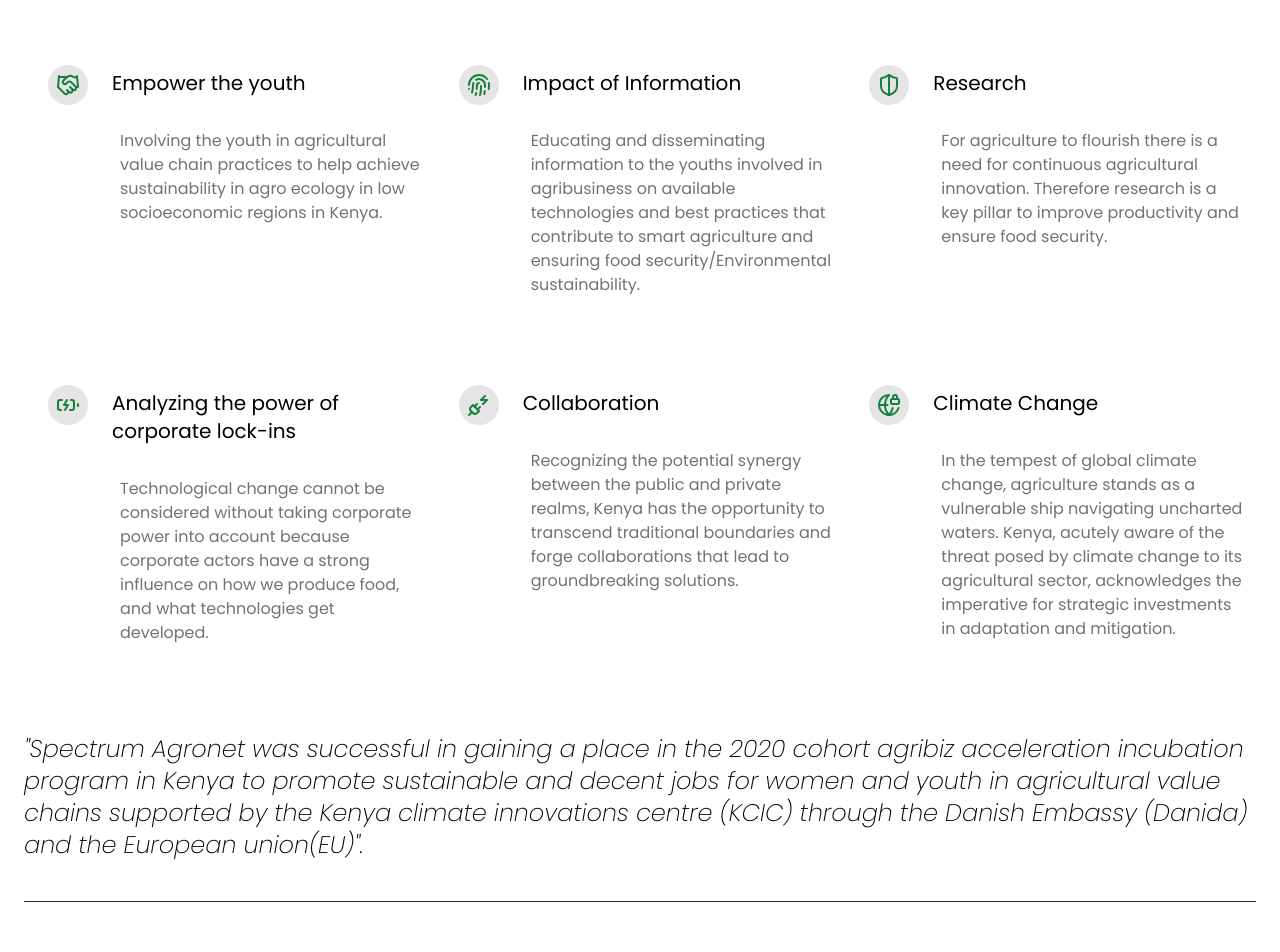
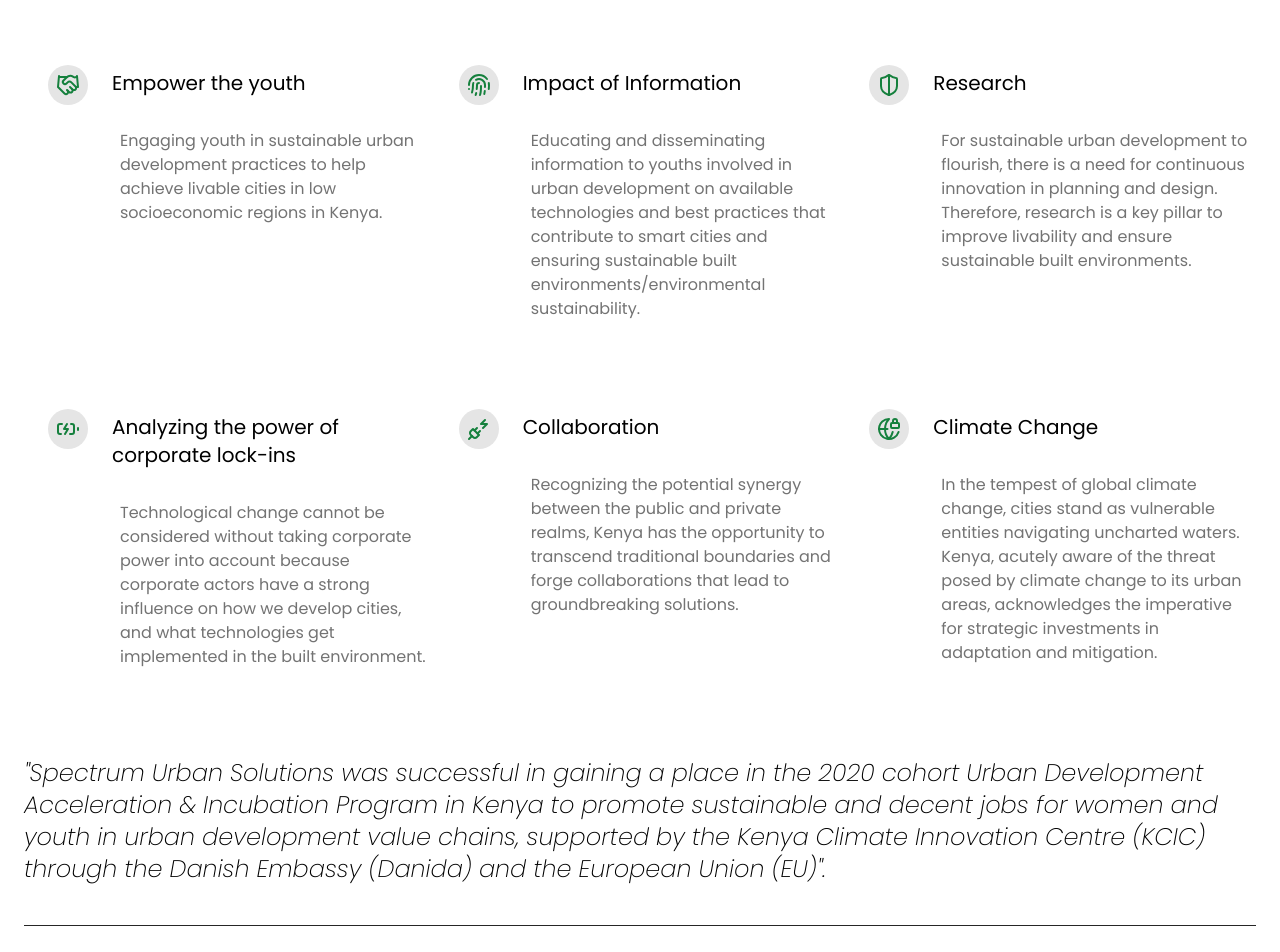
Before and after one commit to ohthebrave/greencity, a React (Vite) app: page / in a window 1280 px wide. Shown: the part 1100-2052 px from the top of the page. Built offline with nearby package versions, Linux system fonts and the light colour scheme.

Commit message:
clean up

```diff
--- a/src/components/FeatureSection.jsx
+++ b/src/components/FeatureSection.jsx
@@ -29,7 +29,7 @@ const FeatureSection = () => {
         ))}
       </div>
       <div className="mb-10 md:text-2xl italic font-extralight">
-        <p >"Spectrum Agronet was successful in gaining a place in the 2020 cohort agribiz acceleration incubation program in Kenya to promote sustainable and decent jobs for women and youth in agricultural value chains supported by the Kenya climate innovations centre (KCIC) through the Danish Embassy (Danida) and the European union(EU)".</p>
+        <p >"Spectrum Urban Solutions was successful in gaining a place in the 2020 cohort Urban Development Acceleration & Incubation Program in Kenya to promote sustainable and decent jobs for women and youth in urban development value chains, supported by the Kenya Climate Innovation Centre (KCIC) through the Danish Embassy (Danida) and the European Union (EU)".</p>
       </div>
     </div>
   );
--- a/src/components/Navbar.jsx
+++ b/src/components/Navbar.jsx
@@ -16,7 +16,7 @@ const Navbar = () => {
         <div className="flex justify-evenly items-center">
           <div className="flex items-center flex-shrink-0">
             <img className="h-20 w-24 mr-2" src={logo} alt="Logo" />
-            <h1 className="text-xl tracking-tight"><span className="text-green-600">Spectrum</span> Agronet</h1>
+            <h1 className="text-xl tracking-tight"><span className="text-green-600">Spectrum</span> Urban Solutions</h1>
           </div>
           <ul className="hidden lg:flex ml-14 space-x-12">
             {navItems.map((item, index) => (
--- a/src/components/Workflow.jsx
+++ b/src/components/Workflow.jsx
@@ -12,7 +12,7 @@ const Workflow = () => {
       </h2>
       <div className="flex flex-wrap justify-center">
         <div className="p-2 w-full lg:w-1/2">
-          <img className="md:mt-16 object-cover w-full" src="https://encrypted-tbn0.gstatic.com/images?q=tbn:ANd9GcQncNf-m0DJiURxkBTGzbkZKoR5fqp4BBfDBg&s" alt="Coding" />
+          <img className="md:mt-16 object-cover w-full" src="https://www.chitkara.edu.in/blogs/wp-content/uploads/2024/03/The-Intersection-of-Archite.jpg" alt="Coding" />
         </div>
         <div className="pt-12 w-full lg:w-1/2">
           {checklistItems.map((item, index) => (
--- a/src/constants/index.jsx
+++ b/src/constants/index.jsx
@@ -62,25 +62,25 @@ export const features = [
     icon: <Handshake />,
     text: "Empower the youth",
     description:
-      "Involving the youth in agricultural value chain practices to help achieve sustainability in agro ecology in low socioeconomic regions in Kenya.",
+      "Engaging youth in sustainable urban development practices to help achieve livable cities in low socioeconomic regions in Kenya.",
   },
   {
     icon: <Fingerprint />,
     text: "Impact of Information",
     description:
-      "Educating and disseminating information to the youths involved in agribusiness on available technologies and best practices that contribute to smart agriculture and ensuring food security/Environmental sustainability.",
+      "Educating and disseminating information to youths involved in urban development on available technologies and best practices that contribute to smart cities and ensuring sustainable built environments/environmental sustainability.",
   },
   {
     icon: <ShieldHalf />,
     text: "Research",
     description:
-      "For agriculture to flourish there is a need for continuous agricultural innovation. Therefore research is a key pillar to improve productivity and ensure food security.",
+      "For sustainable urban development to flourish, there is a need for continuous innovation in planning and design. Therefore, research is a key pillar to improve livability and ensure sustainable built environments.",
   },
   {
     icon: <BatteryCharging />,
     text: "Analyzing the power of corporate lock-ins",
     description:
-      "Technological change cannot be considered without taking corporate power into account because corporate actors have a strong influence on how we produce food, and what technologies get developed.",
+      "Technological change cannot be considered without taking corporate power into account because corporate actors have a strong influence on how we develop cities, and what technologies get implemented in the built environment.",
   },
   {
     icon: <PlugZap />,
@@ -92,7 +92,7 @@ export const features = [
     icon: <GlobeLock />,
     text: "Climate Change",
     description:
-      "In the tempest of global climate change, agriculture stands as a vulnerable ship navigating uncharted waters. Kenya, acutely aware of the threat posed by climate change to its agricultural sector, acknowledges the imperative for strategic investments in adaptation and mitigation.",
+      "In the tempest of global climate change, cities stand as vulnerable entities navigating uncharted waters. Kenya, acutely aware of the threat posed by climate change to its urban areas, acknowledges the imperative for strategic investments in adaptation and mitigation.",
   },
 ];
 
```
